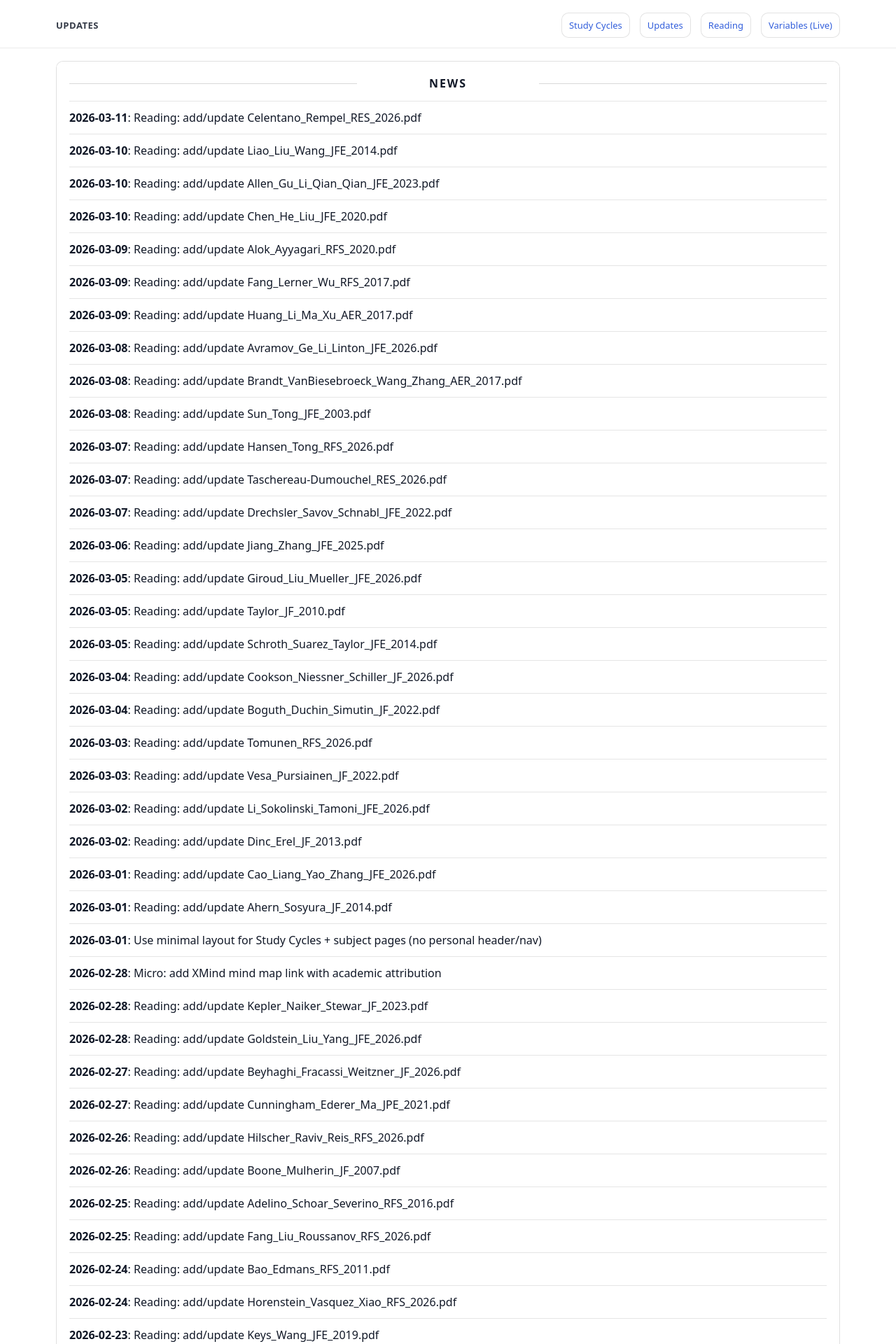
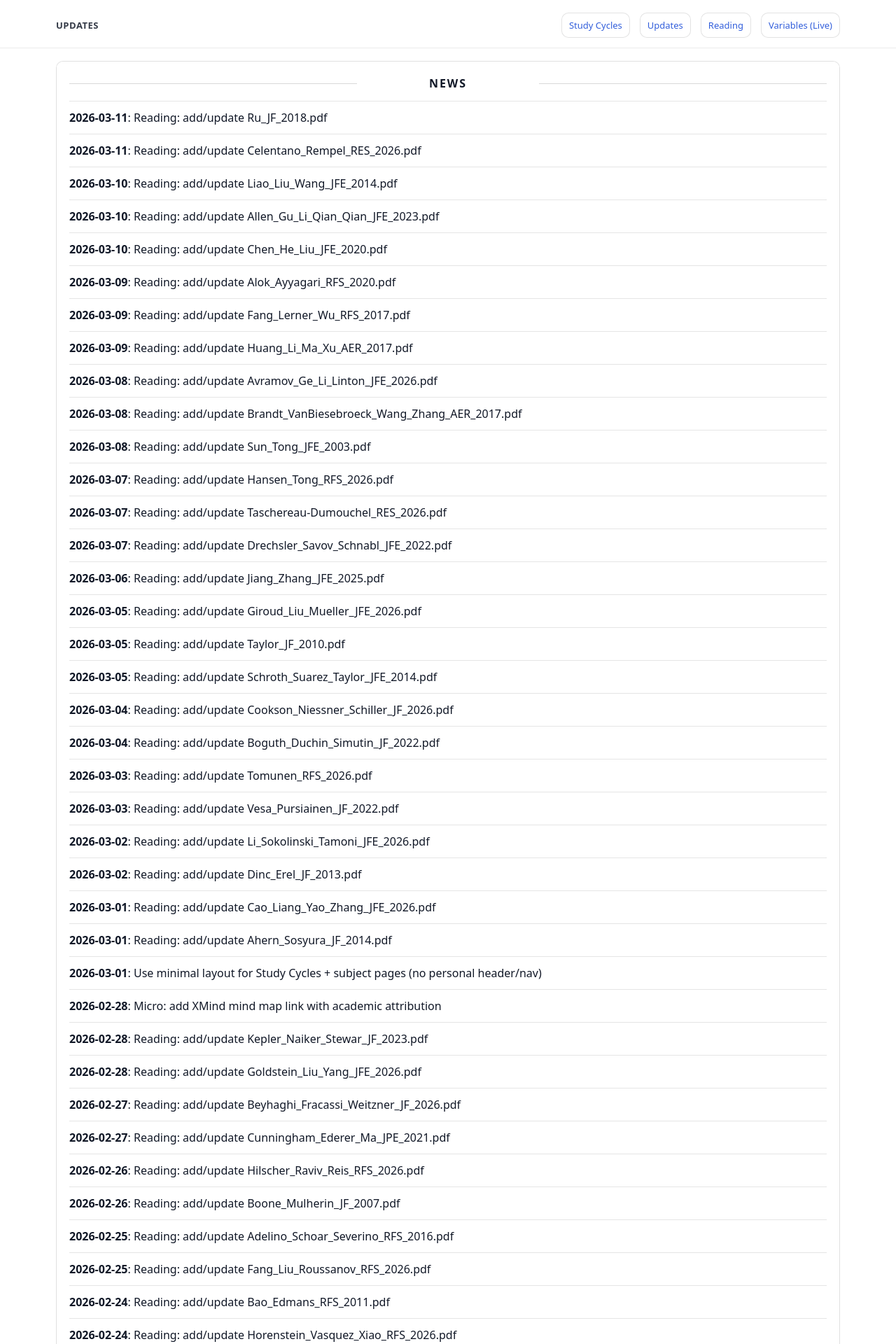
Before and after one commit to yaxinzn/study-archive, a Jekyll site: the page built from updates/index.md, in a window 1280 px wide. Shown: the top 1920 px of the page at 70% size. Built offline with Jekyll 4.4.1, drawn with Linux system fonts in a browser that asks for light colours; some of the changed text lies outside the part shown.

Commit message:
chore: update NEWS feed

```diff
--- a/_data/news.yml
+++ b/_data/news.yml
@@ -1,4 +1,7 @@
 # Auto-generated update history (sorted newest -> oldest). Do not edit manually.
+- ts: "1773227364"
+  date: "2026-03-11"
+  title: "Reading: add/update Ru_JF_2018.pdf"
 - ts: "1773227206"
   date: "2026-03-11"
   title: "Reading: add/update Celentano_Rempel_RES_2026.pdf"
```
